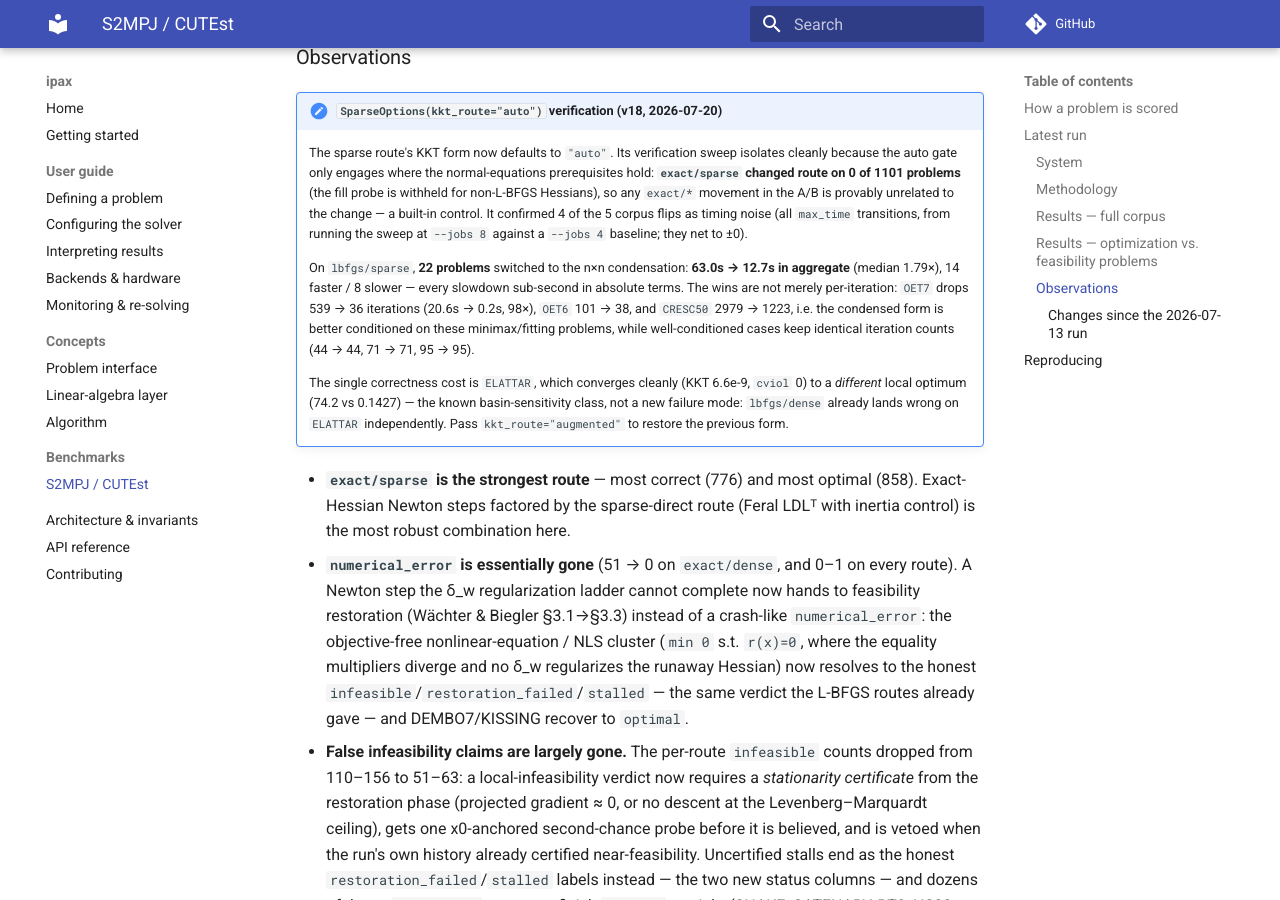
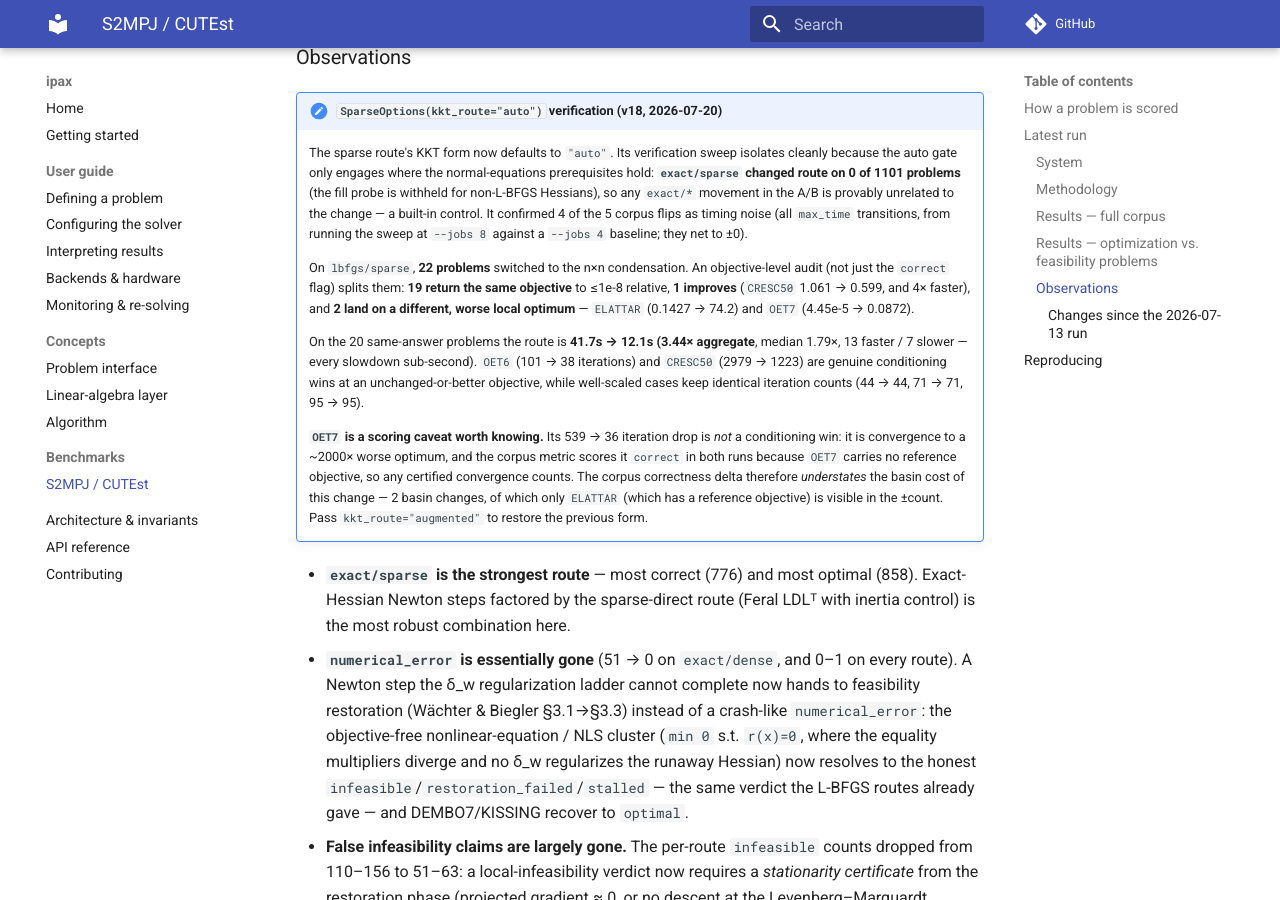
Before and after one commit to wahln/ipax, an MkDocs documentation site: the page built from docs/benchmarks/s2mpj.md, in a window 1280 px wide and 900 px high, scrolled down 3292 px. Built offline with MkDocs 1.6.1 and Material for MkDocs 9.7.7, drawn with Linux system fonts in a browser that asks for light colours; comment, search, counter and statistics services are not loaded.

Commit message:
docs(benchmarks): correct the kkt_route="auto" objective audit (OET7)
The v18 note claimed OET7's 539 -> 36 iteration drop as evidence the
condensed form is better conditioned. That was wrong: OET7 converges to
a ~2000x WORSE optimum (4.45e-5 -> 0.0872). It scored correct=True in
both runs only because OET7 carries no reference objective, so the
metric credits any certified convergence.

Auditing objectives (not just the correct flag) across all 22 switched
problems: 19 identical to <=1e-8 relative, 1 improved (CRESC50
1.061 -> 0.599, also 4x faster), 2 worse (ELATTAR, OET7). So the change
causes 2 basin changes, not 1 -- the corpus correctness delta understates
the cost because only ELATTAR has a reference objective to be scored
against.

The speedup headline is restated on the same-answer subset, where it is
attributable: 41.7s -> 12.1s (3.44x aggregate, median 1.79x) over 20
problems. OET6 and CRESC50 remain genuine conditioning wins at an
unchanged-or-better objective.

Co-Authored-By: Claude Opus 4.8 <noreply@anthropic.com>

```diff
--- a/docs/benchmarks/s2mpj.md
+++ b/docs/benchmarks/s2mpj.md
@@ -127,19 +127,26 @@ dense variable cap.</small>
     (all `max_time` transitions, from running the sweep at `--jobs 8` against a
     `--jobs 4` baseline; they net to ±0).
 
-    On `lbfgs/sparse`, **22 problems** switched to the n×n condensation:
-    **63.0s → 12.7s in aggregate** (median 1.79×), 14 faster / 8 slower — every
-    slowdown sub-second in absolute terms. The wins are not merely per-iteration:
-    `OET7` drops 539 → 36 iterations (20.6s → 0.2s, 98×), `OET6` 101 → 38, and
-    `CRESC50` 2979 → 1223, i.e. the condensed form is better conditioned on these
-    minimax/fitting problems, while well-conditioned cases keep identical
-    iteration counts (44 → 44, 71 → 71, 95 → 95).
+    On `lbfgs/sparse`, **22 problems** switched to the n×n condensation. An
+    objective-level audit (not just the `correct` flag) splits them: **19 return
+    the same objective** to ≤1e-8 relative, **1 improves** (`CRESC50` 1.061 →
+    0.599, and 4× faster), and **2 land on a different, worse local optimum** —
+    `ELATTAR` (0.1427 → 74.2) and `OET7` (4.45e-5 → 0.0872).
 
-    The single correctness cost is `ELATTAR`, which converges cleanly
-    (KKT 6.6e-9, `cviol` 0) to a *different* local optimum (74.2 vs 0.1427) —
-    the known basin-sensitivity class, not a new failure mode: `lbfgs/dense`
-    already lands wrong on `ELATTAR` independently. Pass
-    `kkt_route="augmented"` to restore the previous form.
+    On the 20 same-answer problems the route is **41.7s → 12.1s (3.44×
+    aggregate**, median 1.79×, 13 faster / 7 slower — every slowdown sub-second).
+    `OET6` (101 → 38 iterations) and `CRESC50` (2979 → 1223) are genuine
+    conditioning wins at an unchanged-or-better objective, while well-scaled
+    cases keep identical iteration counts (44 → 44, 71 → 71, 95 → 95).
+
+    **`OET7` is a scoring caveat worth knowing.** Its 539 → 36 iteration drop is
+    *not* a conditioning win: it is convergence to a ~2000× worse optimum, and
+    the corpus metric scores it `correct` in both runs because `OET7` carries no
+    reference objective, so any certified convergence counts. The corpus
+    correctness delta therefore *understates* the basin cost of this change —
+    2 basin changes, of which only `ELATTAR` (which has a reference objective) is
+    visible in the ±count. Pass `kkt_route="augmented"` to restore the previous
+    form.
 
 - **`exact/sparse` is the strongest route** — most correct (776) and most
   optimal (858). Exact-Hessian Newton steps factored by the sparse-direct route
```
